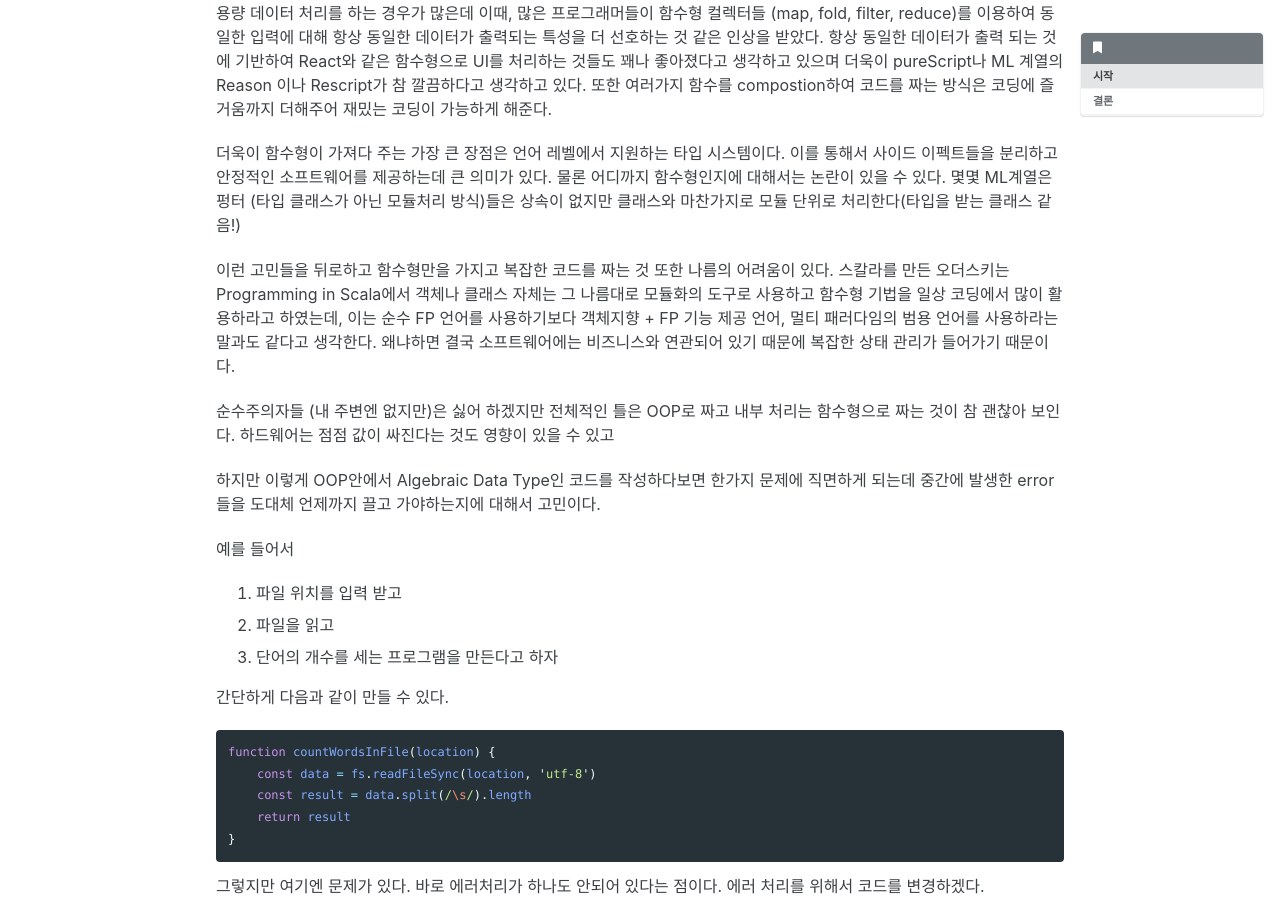
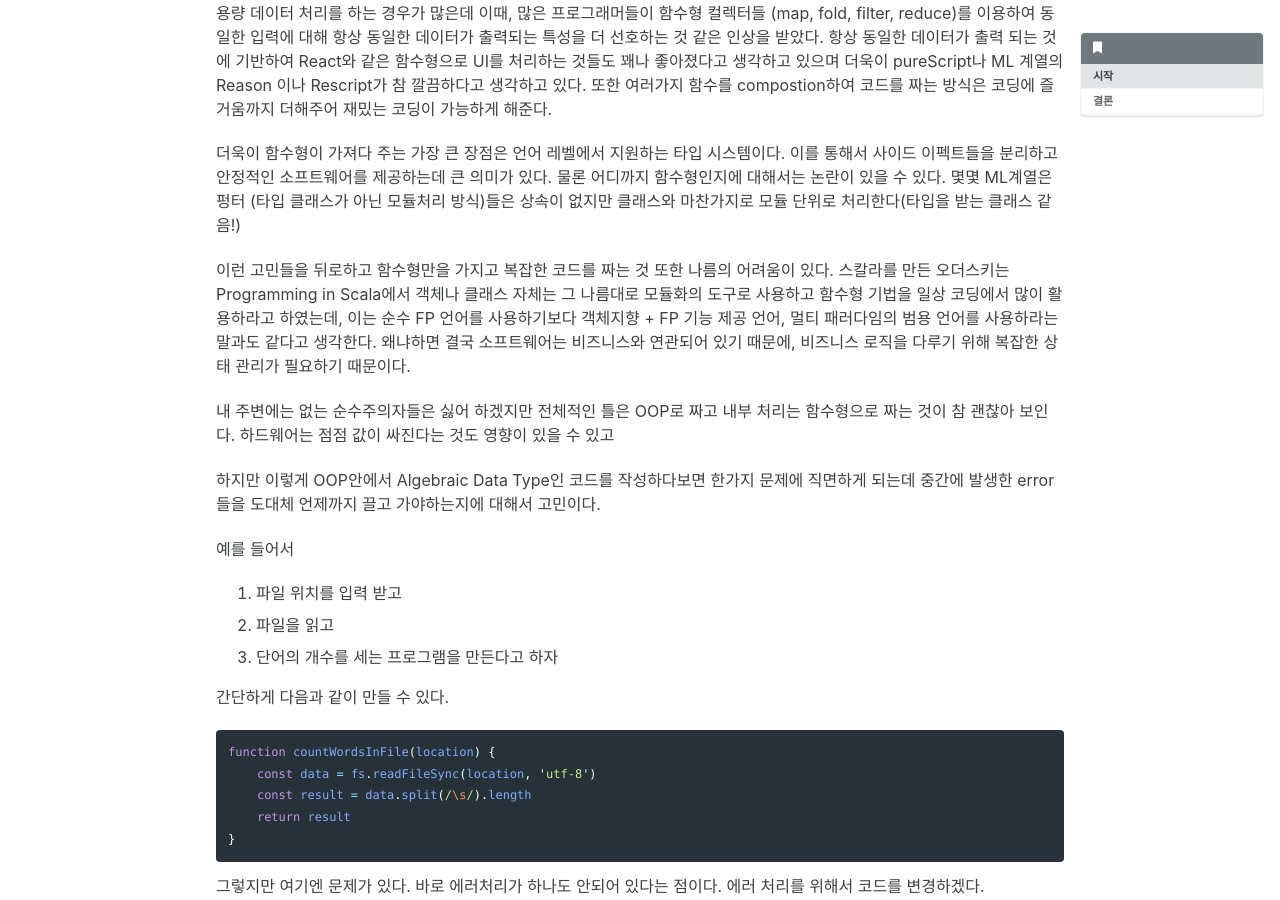
Before and after one commit to winverse/winverse.github.io, a Jekyll site: the page built from _posts/fp/2023-06-11-fp.md, in a window 1280 px wide and 900 px high, scrolled down 321 px. Built offline with Jekyll 4.4.1, drawn with Linux system fonts in a browser that asks for light colours; cached includes are drawn as plain includes; some of the changed text lies outside the part shown.

Commit message:
docs: Update thoughts on functional programming and error handling

```diff
--- a/_posts/fp/2023-06-11-fp.md
+++ b/_posts/fp/2023-06-11-fp.md
@@ -18,9 +18,9 @@
 더욱이 함수형이 가져다 주는 가장 큰 장점은 언어 레벨에서 지원하는 타입 시스템이다. 이를 통해서 사이드 이펙트들을 분리하고 안정적인 소프트웨어를 제공하는데 큰 의미가 있다.
 물론 어디까지 함수형인지에 대해서는 논란이 있을 수 있다. 몇몇 ML계열은 펑터 (타입 클래스가 아닌 모듈처리 방식)들은 상속이 없지만 클래스와 마찬가지로 모듈 단위로 처리한다(타입을 받는 클래스 같음!)
 
-이런 고민들을 뒤로하고 함수형만을 가지고 복잡한 코드를 짜는 것 또한 나름의 어려움이 있다. 스칼라를 만든 오더스키는 Programming in Scala에서 객체나 클래스 자체는 그 나름대로 모듈화의 도구로 사용하고 함수형 기법을 일상 코딩에서 많이 활용하라고 하였는데, 이는 순수 FP 언어를 사용하기보다 객체지향 + FP 기능 제공 언어, 멀티 패러다임의 범용 언어를 사용하라는 말과도 같다고 생각한다. 왜냐하면 결국 소프트웨어에는 비즈니스와 연관되어 있기 때문에 복잡한 상태 관리가 들어가기 때문이다.
+이런 고민들을 뒤로하고 함수형만을 가지고 복잡한 코드를 짜는 것 또한 나름의 어려움이 있다. 스칼라를 만든 오더스키는 Programming in Scala에서 객체나 클래스 자체는 그 나름대로 모듈화의 도구로 사용하고 함수형 기법을 일상 코딩에서 많이 활용하라고 하였는데, 이는 순수 FP 언어를 사용하기보다 객체지향 + FP 기능 제공 언어, 멀티 패러다임의 범용 언어를 사용하라는 말과도 같다고 생각한다. 왜냐하면 결국 소프트웨어는 비즈니스와 연관되어 있기 때문에, 비즈니스 로직을 다루기 위해 복잡한 상태 관리가 필요하기 때문이다.
 
-순수주의자들 (내 주변엔 없지만)은 싫어 하겠지만 전체적인 틀은 OOP로 짜고 내부 처리는 함수형으로 짜는 것이 참 괜찮아 보인다. 하드웨어는 점점 값이 싸진다는 것도 영향이 있을 수 있고
+내 주변에는 없는 순수주의자들은 싫어 하겠지만 전체적인 틀은 OOP로 짜고 내부 처리는 함수형으로 짜는 것이 참 괜찮아 보인다. 하드웨어는 점점 값이 싸진다는 것도 영향이 있을 수 있고
 
 하지만 이렇게 OOP안에서 Algebraic Data Type인 코드를 작성하다보면 한가지 문제에 직면하게 되는데 중간에 발생한 error들을 도대체 언제까지 끌고 가야하는지에 대해서 고민이다.
 
@@ -93,5 +93,5 @@
 본질적으로 크게 달라진 부분은 에러 핸들링을 어떻게 할 것 인지이다. js에서는 간단하게 내부에서 try-catch를 사용하여 에러를 잡을 수 있지만 chain방식 혹은 pipe를 사용하게 되면 error를 어느 지점에서 unwrap을 할 것인지 고민이 되는 사항이다. 더욱이 이런 chain 방식이 그냥 try-catch를 사용하는 것보다 verbose 하기도 하고..!
 
 # 결론
-아직 경험이 별로 없어서 결론은 못내린다!
+아직 경험이 별로 없어서 결론은 못 내린다!
 더 많은 경험을 쌓아야지 결론을 내릴 수 있을거 같다. 그때가 가급적 빨리 오길 바라면서 그럼!
```
